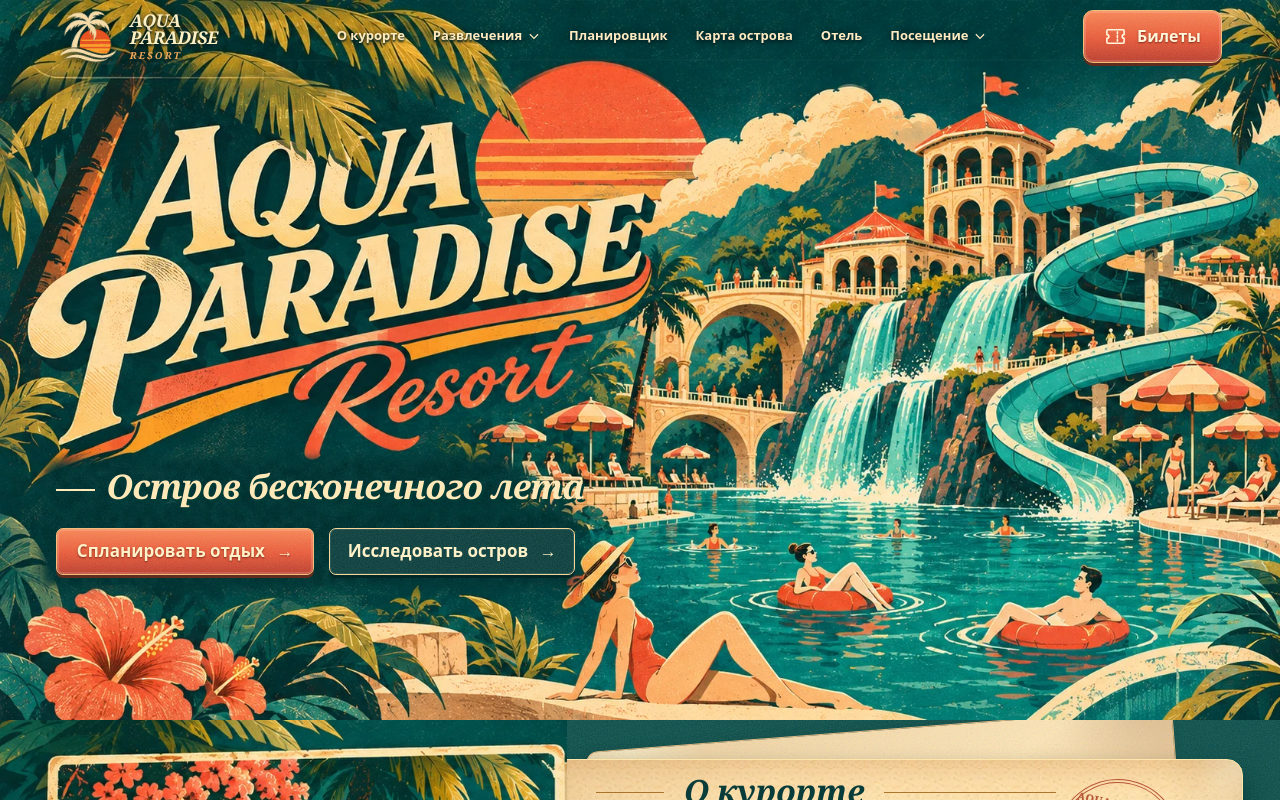
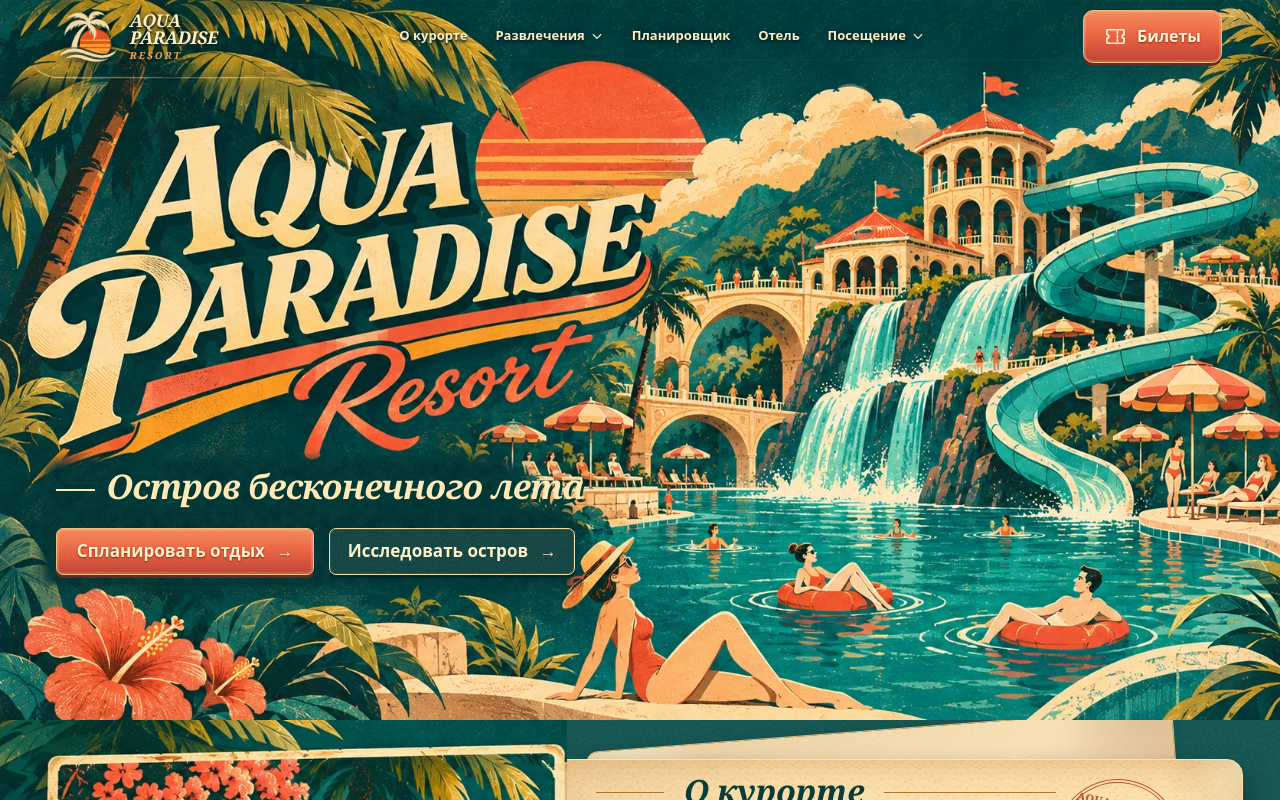
Before and after one commit to raccoonforge/aqua-paradise-resort, a React (Vite) app: page / in a window 1280 px wide. Shown: the top 800 px of the page. Built offline with nearby package versions, Linux system fonts and the light colour scheme; a web font is replaced by a local one.

Commit message:
Remove map link from Riviera header and mobile drawer

```diff
--- a/src/components/Header.tsx
+++ b/src/components/Header.tsx
@@ -104,7 +104,7 @@ export default function Header({ home }: {home: boolean}) {
             <a className="apr-header__navlink" href="#/?section=about">О курорте</a>
             <TicketMenu group={entertainment} />
             <a className="apr-header__navlink" href="#/planner">Планировщик</a>
-            {home && <a className="apr-header__navlink" href="#/map">Карта острова</a>}
+
             <a className="apr-header__navlink" href="#/hotel">Отель</a>
             <TicketMenu group={visit} />
           </div>
@@ -124,7 +124,7 @@ export default function Header({ home }: {home: boolean}) {
         <div className="drawer-head"><Brand /><button className="riv-button secondary" type="button" aria-label="Закрыть меню" onClick={() => dialog.current?.close()}>×</button></div>
         <nav aria-label="Навигация по курорту">
           <a href="#/?section=about">О курорте</a><Accordion group={entertainment} />
-          <a href="#/map">Карта острова</a><a href="#/hotel">Отель</a>
+          <a href="#/hotel">Отель</a>
           <Accordion group={visit} /><a href="#/planner">Планировщик</a><TicketLink />
         </nav>
       </div>
```
